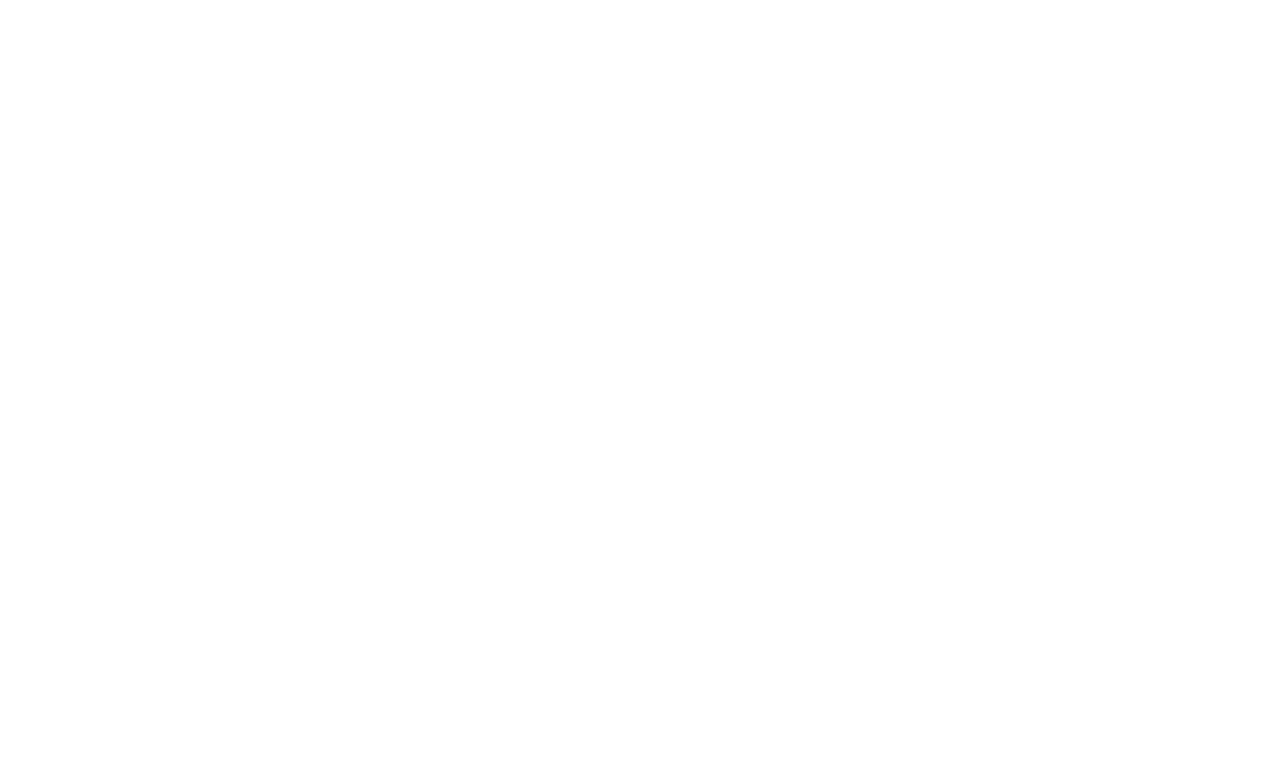
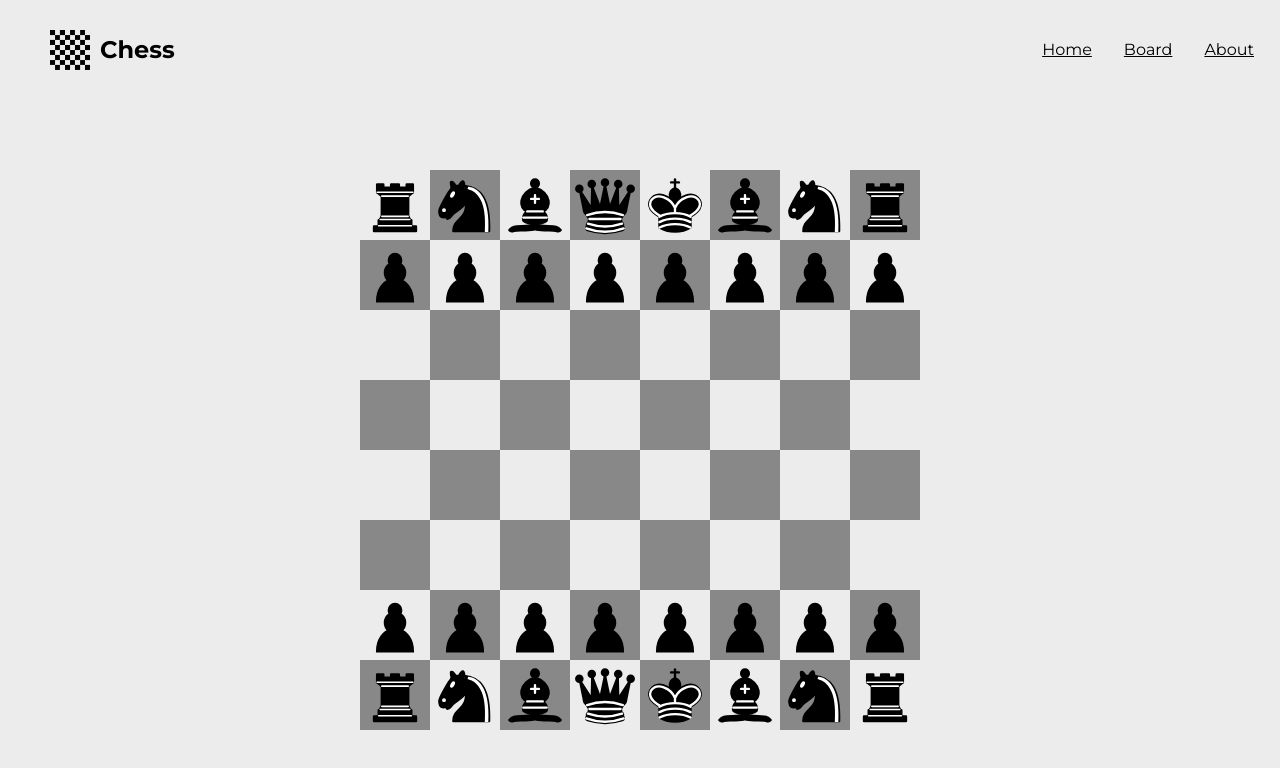
Before and after one commit to shasherazi/chess, a React (Vite) app: page /chess/board in a window 1280 px wide. Before the commit this address had no page. Shown: the top 768 px of the page. Built offline with nearby package versions, Linux system fonts and the light colour scheme.

Commit message:
Deployment

```diff
--- a/package.json
+++ b/package.json
@@ -2,7 +2,6 @@
   "name": "chess",
   "private": true,
   "version": "0.0.0",
-  "homepage": "https://shasherazi.github.io/chess/",
   "type": "module",
   "scripts": {
     "dev": "vite",
--- a/src/App.tsx
+++ b/src/App.tsx
@@ -11,9 +11,9 @@ export default function App() {
       <BrowserRouter>
         <Routes>
           <Route element={<Nav />}>
-            <Route path="/" element={<Home />} />
-            <Route path="/board" element={<Board />} />
-            <Route path="/about" element={<About />} />
+            <Route path="/chess" element={<Home />} />
+            <Route path="/chess/board" element={<Board />} />
+            <Route path="/chess/about" element={<About />} />
           </Route>
         </Routes>
       </BrowserRouter>
--- a/src/components/Board.tsx
+++ b/src/components/Board.tsx
@@ -47,7 +47,7 @@ export default function Board() {
                 wins
               </h2>
             </div>
-            <Link to="/board" className={styles.playAgain} onClick={() => dispatch(resetGame())}>Play Again</Link>
+            <Link to="/chess/board" className={styles.playAgain} onClick={() => dispatch(resetGame())}>Play Again</Link>
           </div>
           )
       }
--- a/src/components/ChessSquare.tsx
+++ b/src/components/ChessSquare.tsx
@@ -2,8 +2,21 @@ import React from 'react';
 import { useSelector, useDispatch } from 'react-redux';
 import styles from '../styles/ChessSquare.module.css';
 import { ChessSquareProps } from '../types/ChessSquareProps';
+import { PieceImages } from '../types/PieceImages';
 import { RootState } from '../redux/store';
 import { selectPiece, possibleMoves, movePiece } from '../redux/board/boardSlice';
+import p from '../assets/images/pieces/p.svg';
+import P from '../assets/images/pieces/P.svg';
+import r from '../assets/images/pieces/r.svg';
+import R from '../assets/images/pieces/R.svg';
+import n from '../assets/images/pieces/n.svg';
+import N from '../assets/images/pieces/N.svg';
+import b from '../assets/images/pieces/b.svg';
+import B from '../assets/images/pieces/B.svg';
+import q from '../assets/images/pieces/q.svg';
+import Q from '../assets/images/pieces/Q.svg';
+import k from '../assets/images/pieces/k.svg';
+import K from '../assets/images/pieces/K.svg';
 
 export default function ChessSquare(
   {
@@ -14,6 +27,20 @@ export default function ChessSquare(
   const pieceNotation = pieceColor === 'w' ? piece?.toUpperCase() : piece?.toLowerCase();
   const selectedPiece = useSelector((state: RootState) => state.board.selectedPiece);
   const possibleMovesArray = useSelector((state: RootState) => state.board.possibleMoves);
+  const pieceImages: PieceImages = {
+    p: p as string,
+    P: P as string,
+    r: r as string,
+    R: R as string,
+    n: n as string,
+    N: N as string,
+    b: b as string,
+    B: B as string,
+    q: q as string,
+    Q: Q as string,
+    k: k as string,
+    K: K as string,
+  };
 
   return (
     <button
@@ -36,7 +63,7 @@ export default function ChessSquare(
         piece && (
         <img
           className={styles.piece}
-          src={`src/assets/images/pieces/${pieceNotation}.svg`}
+          src={pieceImages[pieceNotation as string]}
           alt={`${pieceColor} ${piece}`}
         />
         )
--- a/src/components/Home.tsx
+++ b/src/components/Home.tsx
@@ -13,7 +13,7 @@ export default function Home() {
 
   return (
     <div className={styles.home}>
-      <Link to="/board" className={styles.button}>
+      <Link to="/chess/board" className={styles.button}>
         Play now!
       </Link>
     </div>
--- a/src/components/Nav.tsx
+++ b/src/components/Nav.tsx
@@ -7,19 +7,19 @@ export default function Nav() {
     <>
       <nav className={styles.nav}>
         <ul className={styles.navList}>
-          <Link to="/" className={styles.navLeft}>
+          <Link to="/chess" className={styles.navLeft}>
             <img src={chessLogo} alt="chess logo" className={styles.navLogo} />
             <h1 className={styles.navTitle}>Chess</h1>
           </Link>
           <div className={styles.navRight}>
             <li className={styles.navItem}>
-              <Link to="/" className={styles.navLink}>Home</Link>
+              <Link to="/chess" className={styles.navLink}>Home</Link>
             </li>
             <li className={styles.navItem}>
-              <Link to="/board" className={styles.navLink}>Board</Link>
+              <Link to="/chess/board" className={styles.navLink}>Board</Link>
             </li>
             <li className={styles.navItem}>
-              <Link to="/about" className={styles.navLink}>About</Link>
+              <Link to="/chess/about" className={styles.navLink}>About</Link>
             </li>
           </div>
         </ul>
--- /dev/null
+++ b/src/types/PieceImages.ts
@@ -0,0 +1,15 @@
+export interface PieceImages {
+    p: string;
+    P: string;
+    n: string;
+    N: string;
+    b: string;
+    B: string;
+    r: string;
+    R: string;
+    q: string;
+    Q: string;
+    k: string;
+    K: string;
+    [key: string]: string;
+}
--- a/vite.config.ts
+++ b/vite.config.ts
@@ -4,4 +4,5 @@ import react from '@vitejs/plugin-react';
 // https://vitejs.dev/config/
 export default defineConfig({
   plugins: [react()],
+  base: '/chess',
 });
```
